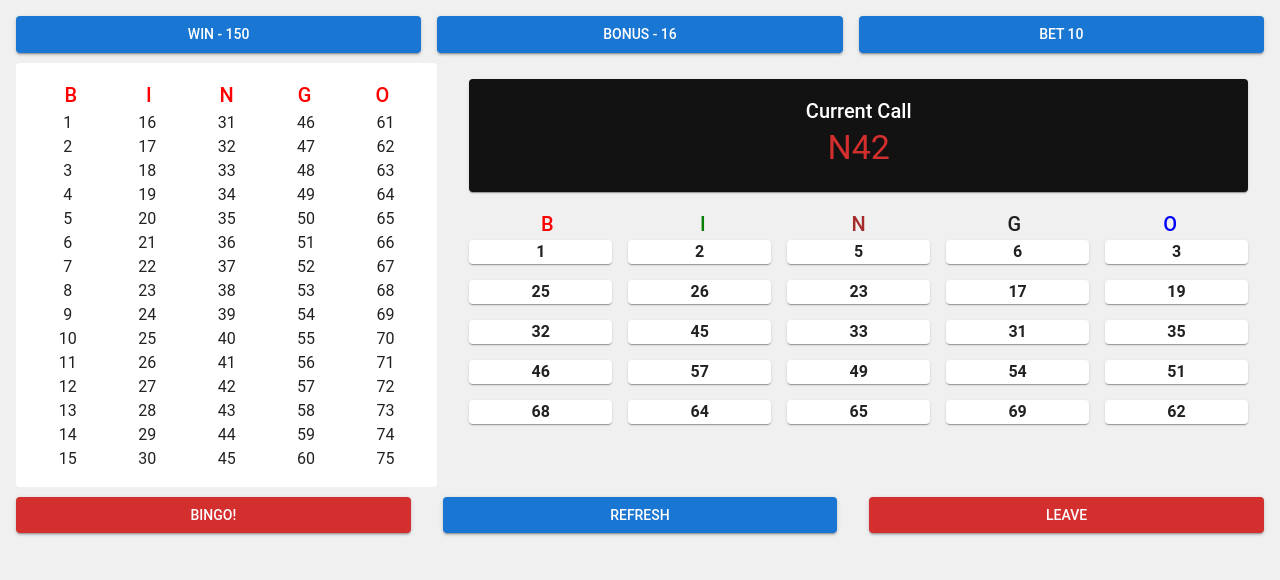
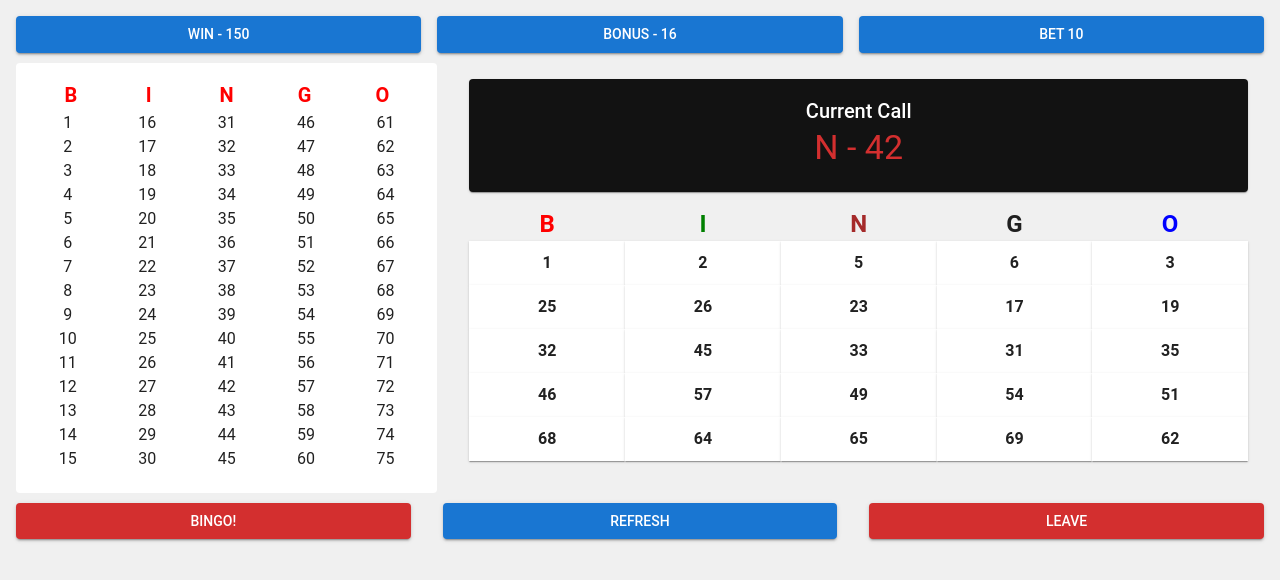
Before and after one commit to binilet/b_tel, a React (Vite) app in the folder bingo-client/: page / in a window 1280 px wide. Shown: the top 580 px of the page. Built offline with nearby package versions, Linux system fonts and the light colour scheme; a web font is replaced by a local one.

Commit message:
selected board style modified

```diff
--- a/bingo-client/src/components/BingoBoard.tsx
+++ b/bingo-client/src/components/BingoBoard.tsx
@@ -24,6 +24,7 @@ const BingoBoard: React.FC = () => {
     const [numbers, setNumbers] = useState<number[]>([]);
     const [calledNumbers, setCalledNumbers] = useState<string[]>([]);
     const [currentCall, setCurrentCall] = useState<string | null>(null);
+    const [lastFiveCalls,setLastFiveCalls] = useState<string[]>([]);
 
     useEffect(() => {
         const generateBoard = () => {
@@ -47,8 +48,9 @@ const BingoBoard: React.FC = () => {
             const columns = ['B', 'I', 'N', 'G', 'O'];
             const column = columns[Math.floor(Math.random() * columns.length)];
             const number = Math.floor(Math.random() * 15) + 1 + (columns.indexOf(column) * 15);
-            const call = `${column}${number}`;
+            const call = `${column} - ${number}`;
             setCurrentCall(call);
+            setLastFiveCalls(prevNumbers => [...prevNumbers, call])
             setCalledNumbers(prevNumbers => [...prevNumbers, call]);
         }, 5000);
         return () => clearInterval(interval);
@@ -95,7 +97,7 @@ const BingoBoard: React.FC = () => {
                     <Grid container justifyContent="space-between">
                         {['B', 'I', 'N', 'G', 'O'].map((letter, index) => (
                             <Grid item xs={2.4} key={letter} sx={{ textAlign: 'center' }}>
-                                <Typography variant="h6" sx={{ color: ['red', 'red', 'red', 'red', 'red'][index] }}>
+                                <Typography variant="h6" style={{fontWeight:'bolder'}} sx={{ color: ['red', 'red', 'red', 'red', 'red'][index] }}>
                                     {letter}
                                 </Typography>
                             </Grid>
@@ -141,29 +143,40 @@ const BingoBoard: React.FC = () => {
                     <Grid container justifyContent="space-between">
                         {['B', 'I', 'N', 'G', 'O'].map((letter, index) => (
                             <Grid item xs={2.4} key={letter} sx={{ textAlign: 'center' }}>
-                                <Typography variant="h6" sx={{ color: ['red', 'green', 'brown', 'dark', 'blue'][index] }}>
-                                    {letter}
-                                </Typography>
+
+                                  <Typography variant="h5" style={{fontWeight:'bolder'}} sx={{ color: ['red', 'green', 'brown', 'dark', 'blue'][index] }}>
+                                      {letter}
+                                  </Typography>
+
                             </Grid>
                         ))}
                     </Grid>
-                    <Grid container spacing={2} sx={{ mb: 2 }}>
+                    <Grid container spacing={0} sx={{ mb: 2 }}>
+
                         {numbers.map((num, idx) => (
                             <Grid item xs={2.4} key={idx}>
-                                <Paper style={{padding:'0px'}}
+                                <Paper style={{padding:'10px'}}
                                     sx={{
-                                        p: 1,
-                                        textAlign: 'center',
+                                        p: 5,
+                                        //textAlign: 'center',
                                         bgcolor: calledNumbers.includes(num.toString()) ? 'primary.main' : 'background.paper',
                                         color: calledNumbers.includes(num.toString()) ? 'common.white' : 'text.primary',
-                                        fontWeight: 'bold'
+                                        fontWeight: 'bolder',
+                                        borderRadius:'0px'
                                     }}
                                 >
                                     {num}
                                 </Paper>
                             </Grid>
                         ))}
+
                     </Grid>
+                    <>
+                    {lastFiveCalls && lastFiveCalls.map(val=>{
+                      {val}
+                    })}
+                    </>
+
                 </Box>
             </Box>
             <Grid container spacing={4}>
--- a/bingo-client/src/index.css
+++ b/bingo-client/src/index.css
@@ -2,7 +2,7 @@
 body {
   margin: 0;
   font-family: 'Roboto', 'ZCOOL QingKe HuangYou';
-  background: #121212;
+  background-color: #f0f0f0;
 }
 
 .App {
```
Also changed, not shown: bingo-client/src/App.css (+5 -5 lines).
